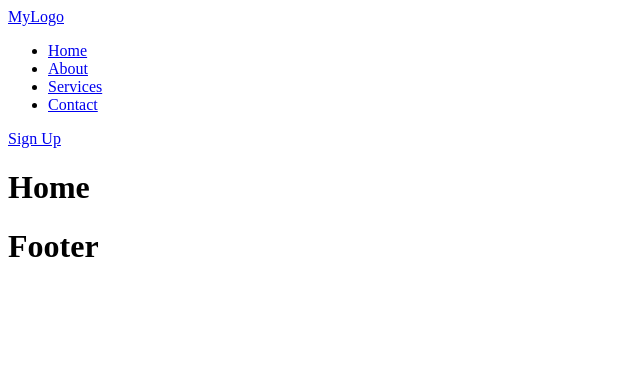
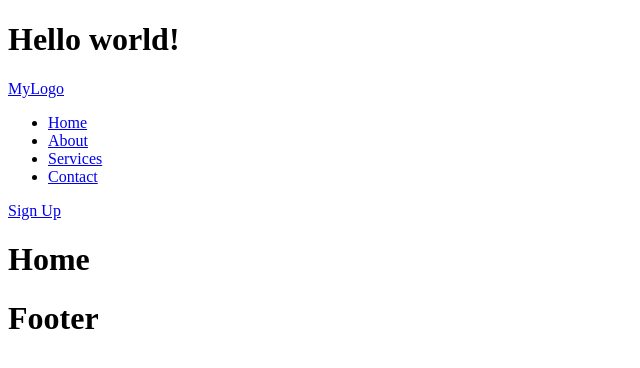
Before and after one commit to pande17827/BookStore, a React (Vite) app in the folder frontend/: page / in a window 1280 px wide. Shown: the top 368 px of the page, without its empty margins (0-640 px from the left). Built offline with nearby package versions, Linux system fonts and the light colour scheme.

Commit message:
Updated all files

```diff
--- a/frontend/src/App.jsx
+++ b/frontend/src/App.jsx
@@ -6,7 +6,9 @@ import Navbar from "./components/Navbar/Navbar"
 function App() {
   return (
     <>
-
+      <h1 className="text-3xl font-bold underline">
+      Hello world!
+    </h1>
       <Navbar></Navbar>
       <Home></Home>
       <Footer></Footer>
```
